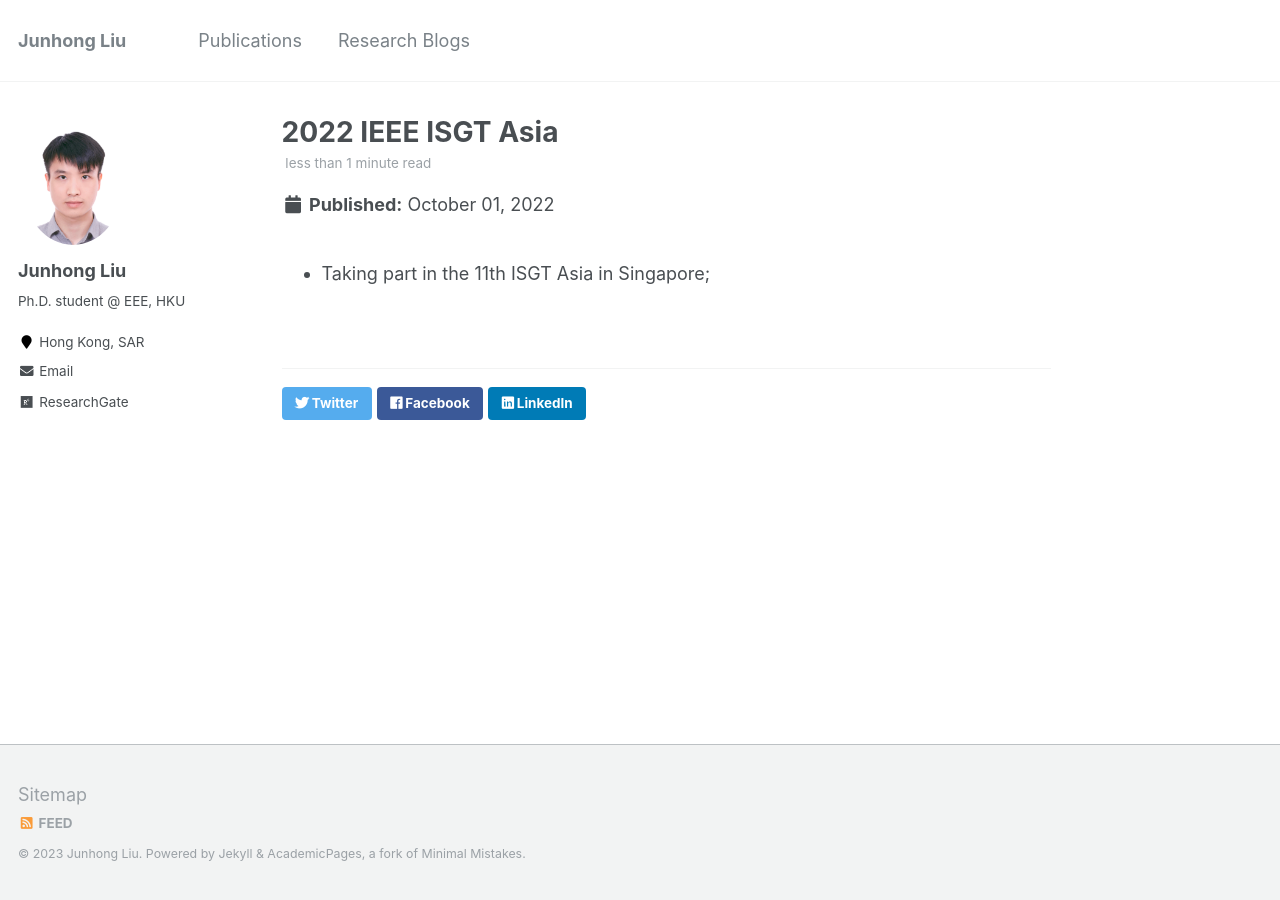
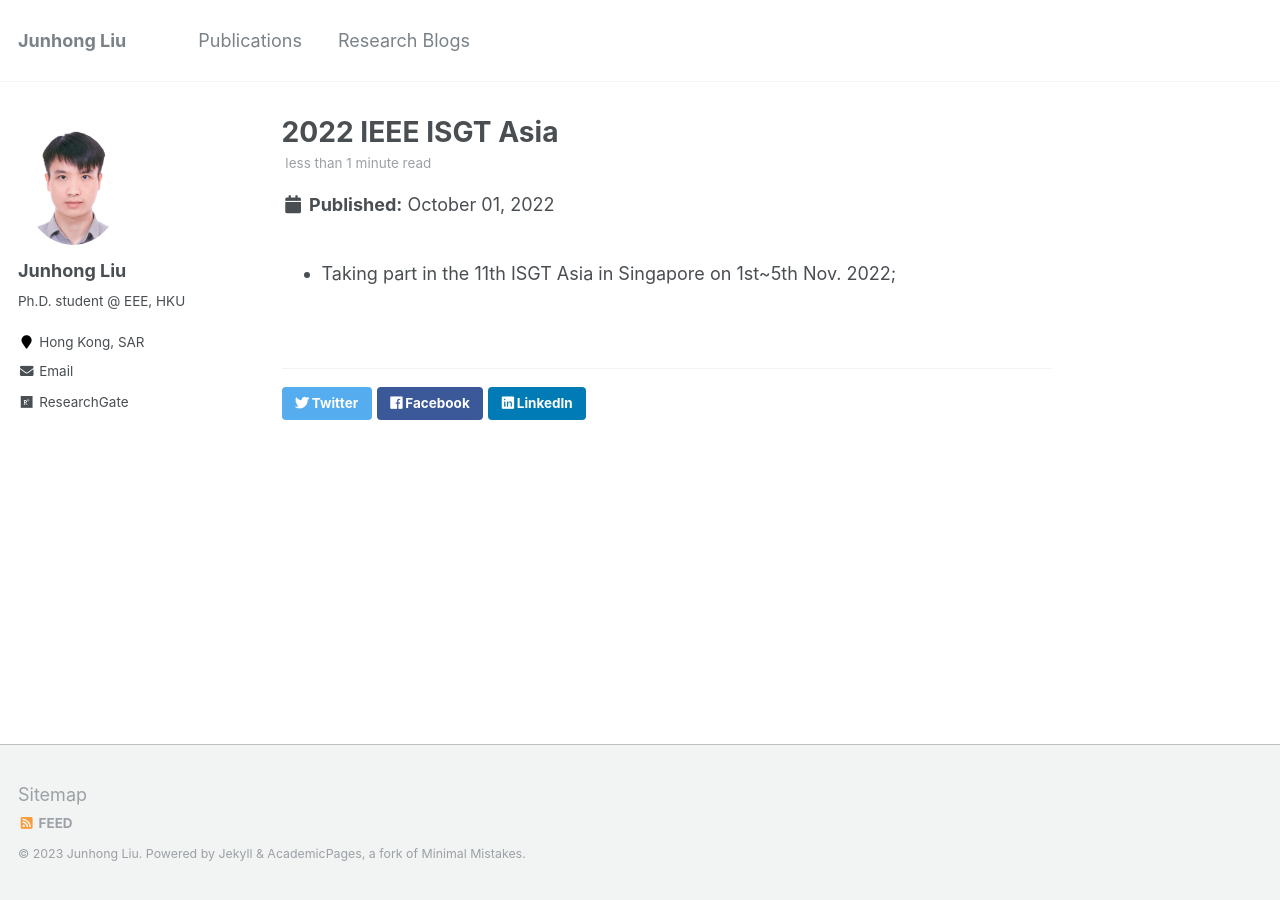
Before and after one commit to johnny-eee/online, a Jekyll site: the page built from _posts/2022-08-14-blog-post-1.md, in a window 1280 px wide. Built offline with Jekyll 4.4.1, drawn with Linux system fonts in a browser that asks for light colours.

Commit message:
Update 2022-08-14-blog-post-1.md

```diff
--- a/_posts/2022-08-14-blog-post-1.md
+++ b/_posts/2022-08-14-blog-post-1.md
@@ -1,8 +1,8 @@
 ---
 title: "2022 IEEE ISGT Asia"
-excerpt: "11th International Conference on Innovative Smart Grid Technologies (Asia) 1st-5th November <br/><img src='/images/isgt.jpg'>"
+excerpt: "11th International Conference on Innovative Smart Grid Technologies (Asia) <br/><img src='/images/isgt.jpg'>"
 collection: research blogs
 date: 2022-10-01
 ---
 
-* Taking part in the 11th ISGT Asia in Singapore;
+* Taking part in the 11th ISGT Asia in Singapore on 1st~5th Nov. 2022;
```
